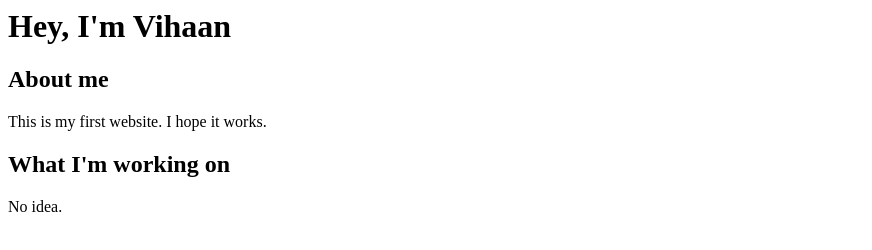
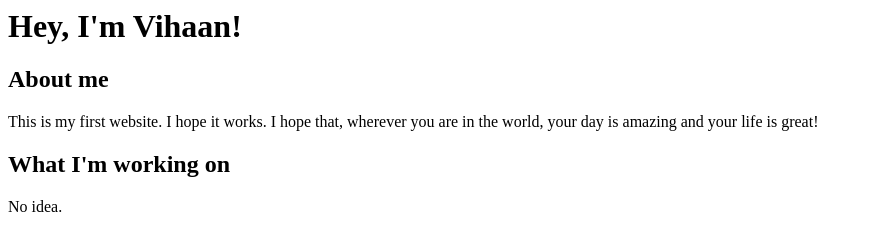
Before and after one commit to Vihaan-1/myfirstwebsite, a plain HTML site: page index.html in a window 1280 px wide. Shown: the whole page, without its empty margins (0-872 px from the left). Drawn offline with Linux system fonts and the light colour scheme.

Commit message:
Update index.html

```diff
--- a/index.html
+++ b/index.html
@@ -1,12 +1,13 @@
 
 <html>
     <h1>
-        Hey, I'm Vihaan
+        Hey, I'm Vihaan!
     </h1>
     <body>
         <h2>About me</h2>
         <p>
             This is my first website. I hope it works.
+            I hope that, wherever you are in the world, your day is amazing and your life is great!
         </p>
         <h2>What I'm working on</h2>
         <p>
```
